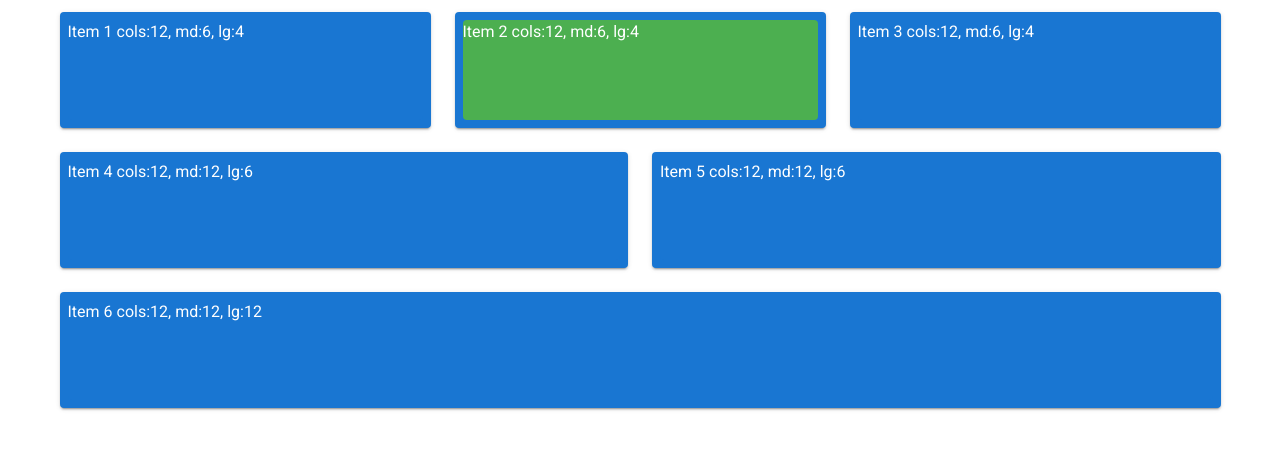
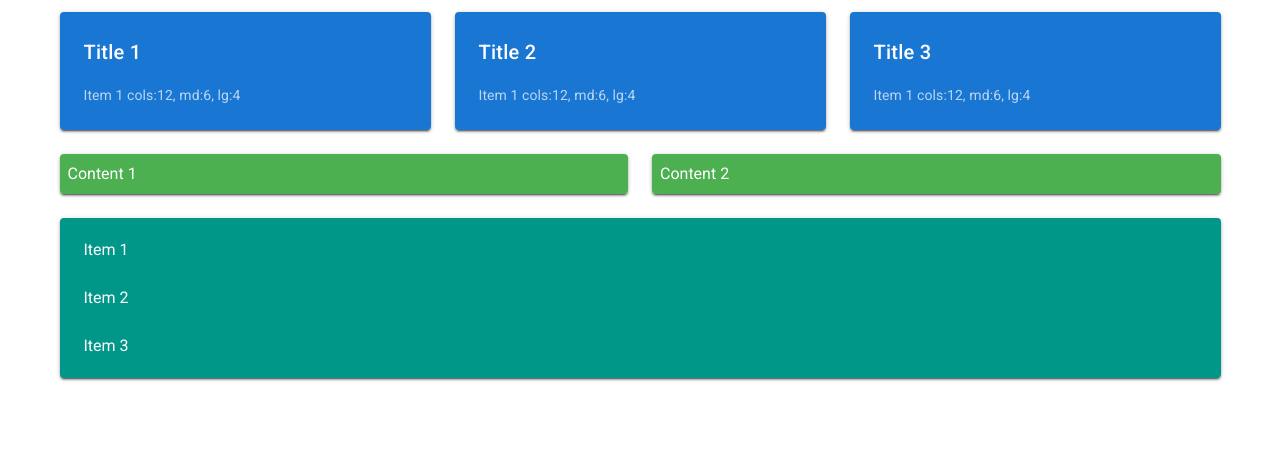
Before and after one commit to terrykingdev/vue-draggable-grid, a Vue app: page / in a window 1280 px wide. Shown: the top 450 px of the page. Built offline with nearby package versions, Linux system fonts and the light colour scheme.

Commit message:
Dynamic component support

```diff
--- a/src/App.vue
+++ b/src/App.vue
@@ -9,24 +9,21 @@
         :class="cardColour(draggedItem)"
         :style="getDraggedStyle()"
         elevation="15"
-        dark
         >
-          <component :is="draggedItem.component" :text="draggedItem.text"/>
+          <component :is="draggedItem.name" v-bind="draggedItem.props"/>
       </v-card>
         <v-col
             v-for="(item,index) in cards" :key="index"
-            :cols="item.cols"
-            :md="item.md"
-            :lg="item.lg"
+            v-bind="item.cols"
             >
             <v-card
               :ref="index"
               :class="cardColour(item)"
               :style="cardStyle(item)"
               class="draggable"
-              dark
               >
-                <component :is="item.component" :text="item.text"/>
+                <!-- blank item doesn't have a name -->
+                <component v-if="item.name" :is="item.name" v-bind="item.props"/>
             </v-card>
         </v-col>
       </v-row>
@@ -42,6 +39,7 @@
 <script>
 import Card1 from './components/Card1'
 import Card2 from './components/Card2'
+import Card3 from './components/Card3'
 
 export default {
   name: 'App',
@@ -49,34 +47,80 @@ export default {
   },
   data: () => ({
     cards: [
-      { cols:12, md:6, lg:4, text: "Item 1 cols:12, md:6, lg:4", component: Card1},
-      { cols:12, md:6, lg:4, text: "Item 2 cols:12, md:6, lg:4", component: Card2},
-      { cols:12, md:6, lg:4, text: "Item 3 cols:12, md:6, lg:4", component: Card1},
-      { cols:12, md:12, lg:6, text: "Item 4 cols:12, md:12, lg:6", component: Card1},
-      { cols:12, md:12, lg:6, text: "Item 5 cols:12, md:12, lg:6", component: Card1},
-      { cols:12, md:12, lg:12, text: "Item 6 cols:12, md:12, lg:12", component: Card1},
-      // { id:1, cols:3, text: "1 cols3"},
-      // { id:2, cols:3, text: "2 cols3"},
-      // { id:3, cols:3, text: "3 cols3"},
-      // { id:4, cols:3, text: "4 cols3"},
-      // { id:5, cols:3, text: "5 cols3"},
-      // { id:6, cols:3, text: "6 cols3"},
-      // { id:7, cols:3, text: "7 cols3"},
-      // { id:8, cols:3, text: "8 cols3"},
-      // { id:9, cols:3, text: "9 cols3"},
-      // { id:10, cols:3, text: "10 cols3"},
-      // { id:11, cols:3, text: "11 cols3"},
-      // { id:12, cols:3, text: "12 cols3"},
-      // { id:13, cols:3, text: "13 cols3"},
-      // { id:14, cols:3, text: "14 cols3"},
-      // { id:15, cols:3, text: "15 cols3"},
-      // { id:16, cols:3, text: "16 cols3"},
+      {
+        cols:{
+          cols:12,
+          md:6,
+          lg:4
+        },
+        name: Card1,
+        props: {
+          title:'Title 1',
+          text:'Item 1 cols:12, md:6, lg:4'
+        }
+      },
+      {
+        cols:{
+          cols:12,
+          md:6,
+          lg:4
+        },
+        name: Card1,
+        props: {
+          title:'Title 2',
+          text:'Item 1 cols:12, md:6, lg:4'
+        }
+      },
+        {
+        cols:{
+          cols:12,
+          md:6,
+          lg:4
+        },
+        name: Card1,
+        props: {
+          title:'Title 3',
+          text:'Item 1 cols:12, md:6, lg:4'
+        }
+      },
+      {
+        cols:{
+          cols:12,
+          md:6,
+        },
+        name: Card2,
+        props: {
+          content:'Content 1'
+        }
+      },
+      {
+        cols:{
+          cols:12,
+          md:6,
+        },
+        name: Card2,
+        props: {
+          content:'Content 2'
+        }
+      },
+      {
+        cols:{
+          cols:12,
+        },
+        name: Card3,
+        props: {
+          list:[
+            {title: 'Item 1'},
+            {title: 'Item 2'},
+            {title: 'Item 3'},
+          ]
+        }
+      },
     ],
     collisionBoxes: [],
     startOrder: [],
     startIndex: null,
     currentIndex: null,
-    dragging: false,
     newIndex: -1,
     draggedItem: null,
     draggedItemInfo: null,
@@ -97,7 +141,7 @@ export default {
       if (item.blank){
         return "grey lighten-2"
       } else {
-        return "primary pa-2"
+        return ""
       }
     },
     getBox(e){
@@ -106,10 +150,9 @@ export default {
         return found>=0?found.toString():null
     },
     mousemove(e){
-      if (this.dragging){
+      if (this.draggedItem){
         this.draggedItemInfo.posX = e.clientX-this.draggedItemInfo.offsetX
         this.draggedItemInfo.posY = e.clientY-this.draggedItemInfo.offsetY
-
         // Get the box your mouse is currently over
         let found = this.getBox(e)
         if (found && found!=this.currentIndex){
@@ -121,9 +164,7 @@ export default {
               newcards.push(this.startOrder[i])
             }
           }
-          console.log('inserting into pos '+found)
           newcards.splice(found,0,{ cols:this.draggedItem.cols, md:this.draggedItem.md, lg:this.draggedItem.lg, blank:true}) // insert blank
-
           // Update cards with the new order and vue updates visually
           this.cards = newcards
           this.currentIndex=found
@@ -131,9 +172,9 @@ export default {
       }
     },
     mousedown(e){
-      this.dragging = true
       this.calc()
       this.startIndex = this.getBox(e)
+      if (this.startIndex){
         this.currentIndex = this.startIndex
         this.newIndex = this.startIndex
         this.cards[this.startIndex].absolute = true // flag the selected card for absolute positioning
@@ -148,9 +189,10 @@ export default {
           posY: e.clientY-(e.clientY-box.top)
         }
         this.cards.splice(this.startIndex,0,{ cols:this.draggedItem.cols, md:this.draggedItem.md, lg:this.draggedItem.lg, blank:true}) // insert blank
+      }
     },
     mouseup(){
-      console.log('mouseup',this.newIndex,this.startIndex)
+      if (this.draggedItem){
         if (!this.newIndex){
           this.newIndex = this.startIndex
         }
@@ -158,8 +200,8 @@ export default {
         this.cards.splice(this.newIndex,1) // delete blank
         this.cards.splice(this.newIndex,0,this.draggedItem) // insert original item
         this.draggedItem = null
-      this.dragging = false
         this.collisionBoxes = []
+      }
     },
     calc(){
       // Cycle through the column grid using $refs and get the elements bounding box coordinates
@@ -167,8 +209,7 @@ export default {
       let so=[]
       for(let i in this.$refs){
         let ref=this.$refs[i][0]
-        let bb=ref.$el.getBoundingClientRect()
-        bbs.push(bb)
+        bbs.push(ref.$el.getBoundingClientRect())
       }
       for(let card of this.cards){
         so.push(card)
--- a/src/components/Card1.vue
+++ b/src/components/Card1.vue
@@ -1,11 +1,15 @@
 <template>
-    <div
-        class="primary"
-        style="height:100px;"
+    <v-card
+        class="primary pa-2"
+        dark
         >
-        {{ title }}
-        {{ text }}
-    </div>
+        <v-card-title>
+            {{ title }}
+        </v-card-title>
+        <v-card-text>
+            {{ text }}
+        </v-card-text>
+    </v-card>
 </template>
 
 <script>
--- a/src/components/Card2.vue
+++ b/src/components/Card2.vue
@@ -1,16 +1,15 @@
 <template>
-    <div
-        class="success"
-        style="height:100px;"
+    <v-card
+        class="success pa-2"
+        dark
         >
-        {{ title }}
-        {{ text }}
-    </div>
+        {{ content }}
+    </v-card>
 </template>
 
 <script>
 export default {
     name:'Card2',
-    props: ['title','text']
+    props: ['content']
 }
 </script>
--- /dev/null
+++ b/src/components/Card3.vue
@@ -0,0 +1,24 @@
+<template>
+    <v-card
+        class="teal pa-2"
+        dark
+        >
+        <v-list-item
+            v-for="(item,index) in list"
+            :key="index"
+            >
+            <v-list-item-content>
+                {{ item.title }}
+            </v-list-item-content>
+        </v-list-item>
+    </v-card>
+</template>
+
+<script>
+export default {
+    name:'Card3',
+    props: ['list'],
+}
+
+
+</script>
```
Also changed, not shown: 1 other file (tests, documents, lock files or other folders). Lines whose indentation alone changed are shown as unchanged.
